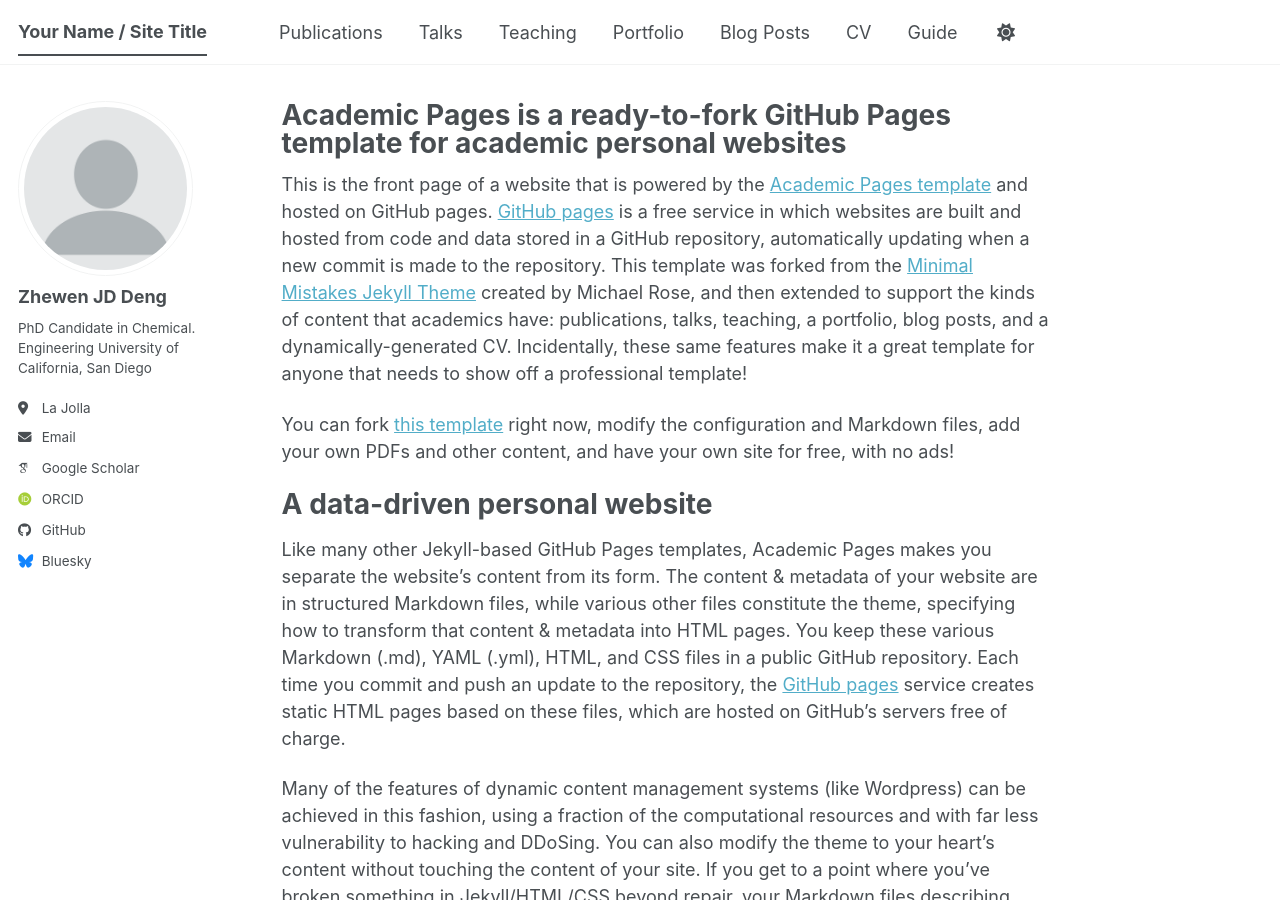
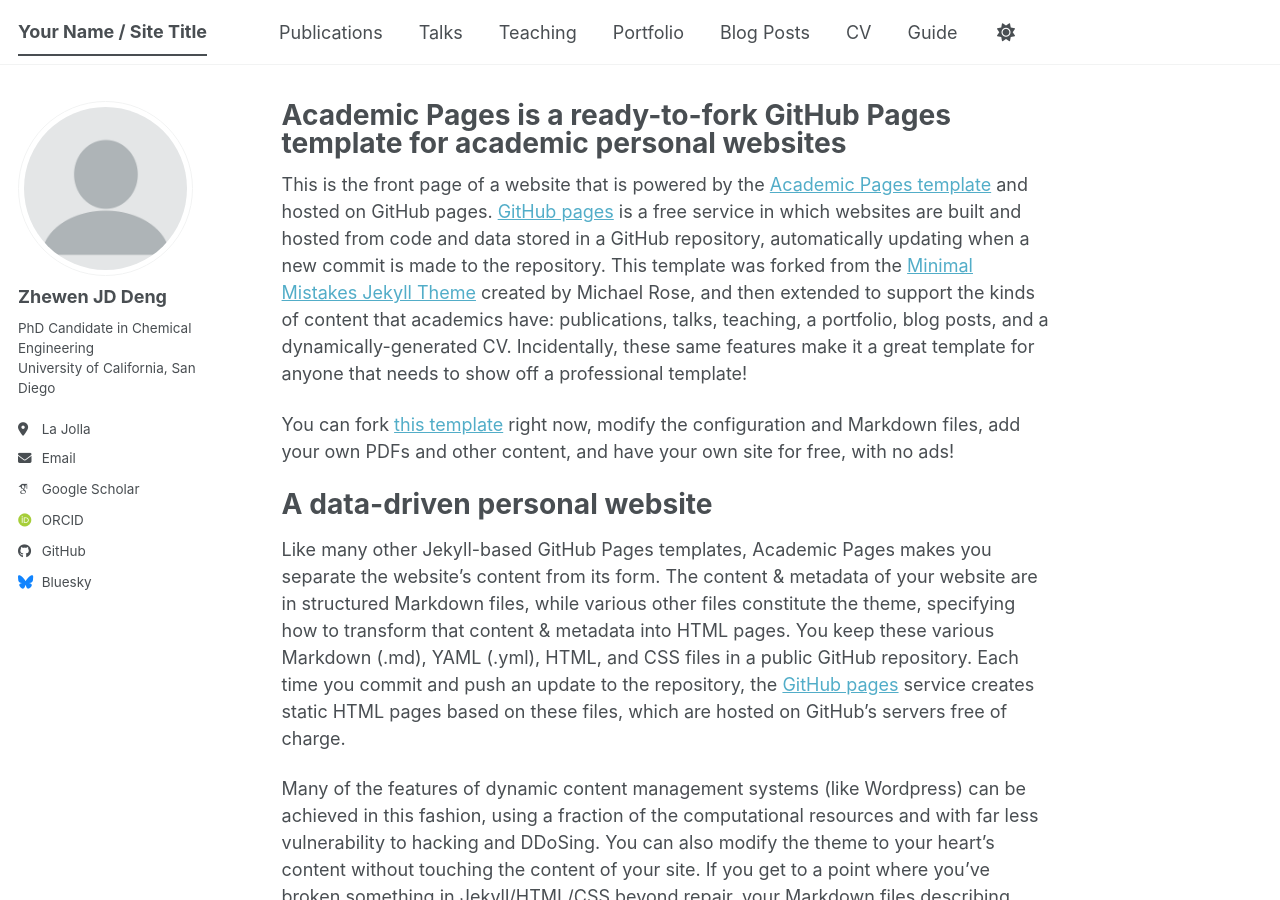
Before and after one commit to zhewenjddeng-personal/zhewenjddeng-personal.github.io, a Jekyll site: the page built from _pages/about.md, in a window 1280 px wide and 900 px high. Built offline with Jekyll 4.4.1, drawn with Linux system fonts in a browser that asks for light colours; some web fonts are replaced; a script bundle is joined from its source files by our own code; library files that are not in the unit come from our copies.

```diff
--- a/_config.yml
+++ b/_config.yml
@@ -26,7 +26,7 @@ author:
   avatar           : "profile.png"
   name             : "Zhewen JD Deng"
   pronouns         : # example: "she/her"
-  bio              : "PhD Candidate in Chemical. Engineering University of California, San Diego"
+  bio              : "PhD Candidate in Chemical Engineering<br>University of California, San Diego"
   location         : "La Jolla"
   employer         : #"Red Brick University"
   uri              : # URL
```
